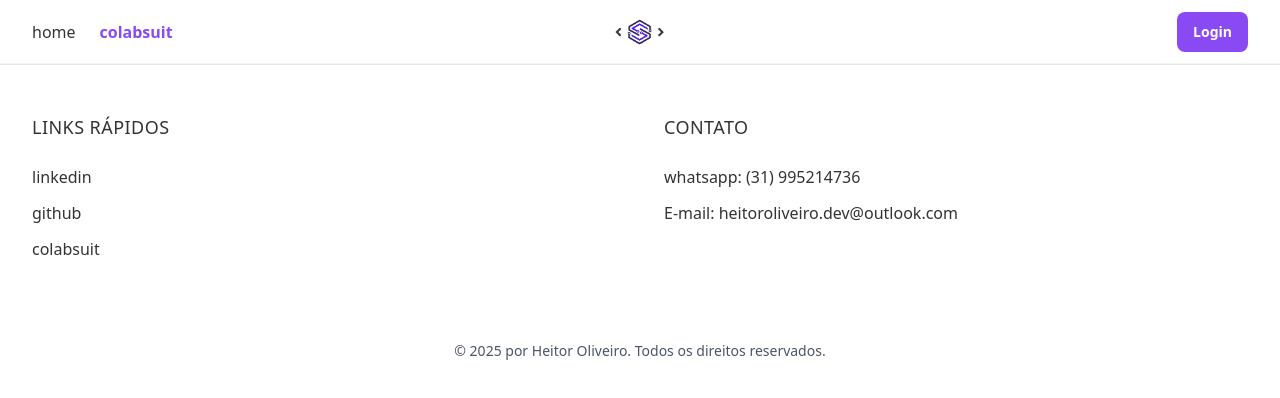
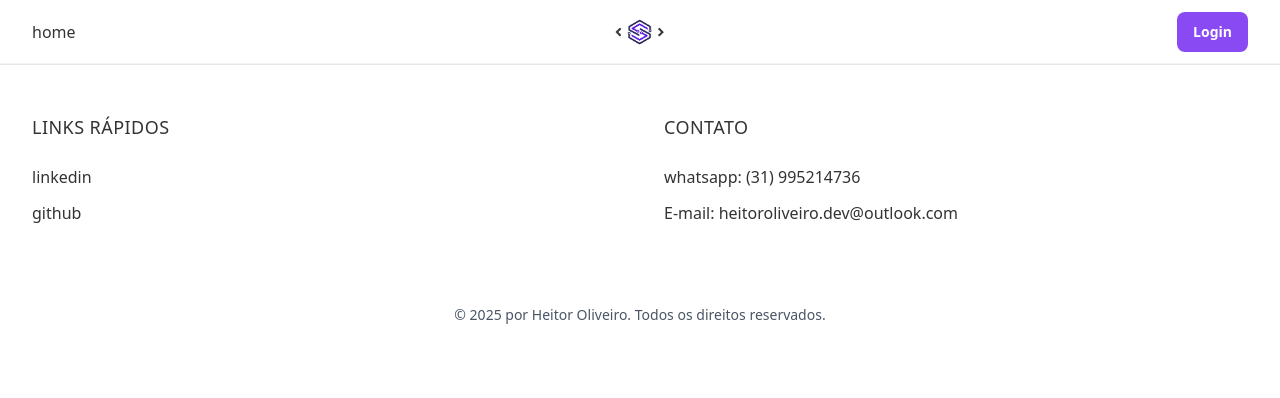
Before and after one commit to heitoroliveiro-dev/my-website, a React (Vite) app: page /colabsuit in a window 1280 px wide. Shown: the top 398 px of the page. Built offline with nearby package versions, Linux system fonts and the light colour scheme.

Commit message:
Temporarily comment ColabSuit links during development

```diff
--- a/src/components/common/Footer.jsx
+++ b/src/components/common/Footer.jsx
@@ -42,12 +42,14 @@ const Footer = () =>{
                             >
                                 github
                             </a>
+                            {/* Comentado durante desenvolvimento
                             <a
                                 href="/colabsuit"
                                 className={`block ${linkHoverClasses} font-sans`}
                             >
                                 colabsuit
                             </a>
+                            */}
                         </div>
                     </div>
 
--- a/src/components/common/Header.jsx
+++ b/src/components/common/Header.jsx
@@ -55,7 +55,7 @@ function Header(){
     // Menu Items para reutilizar
     const menuItems = [
         { to: '/', label: 'home' },
-        { to: '/colabsuit', label: 'colabsuit' }
+        // { to: '/colabsuit', label: 'colabsuit' } // Comentado durante desenvolvimento
     ];
 
     // Mobile Menu Dropdown
```
